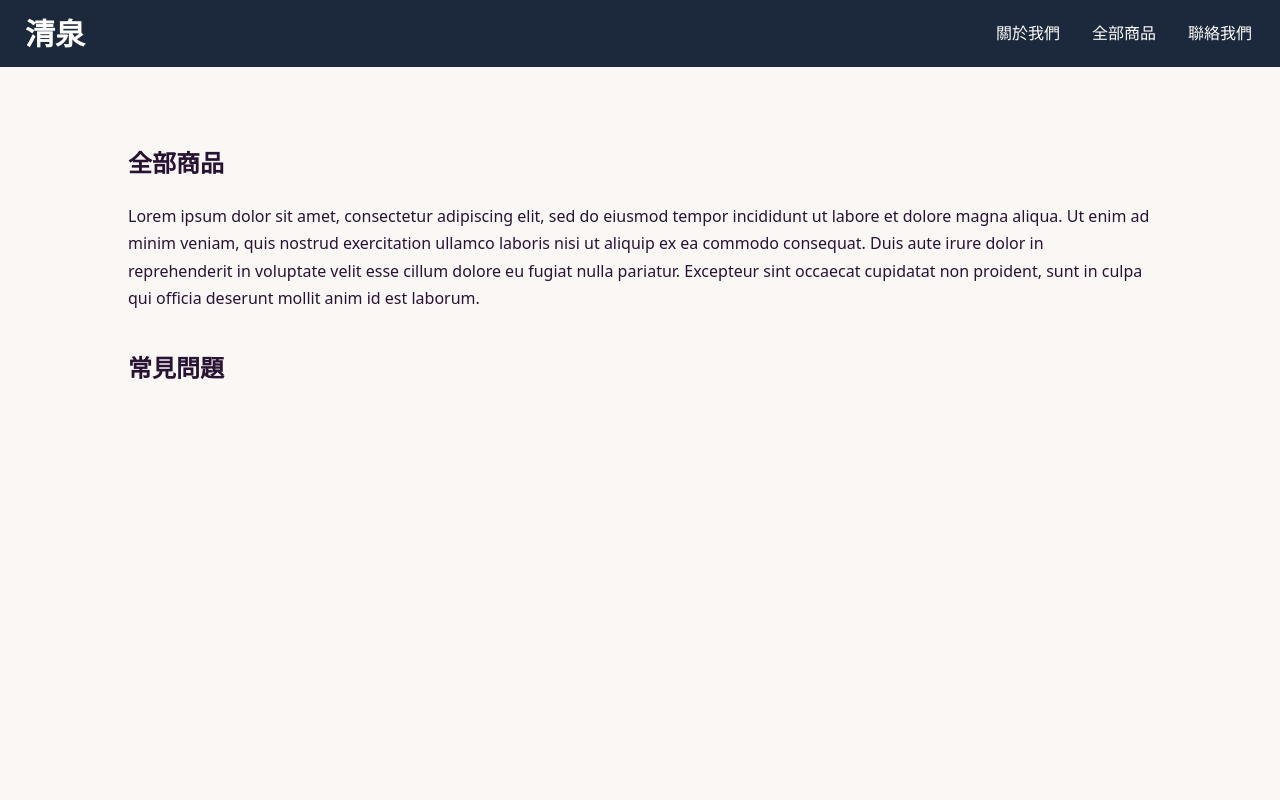
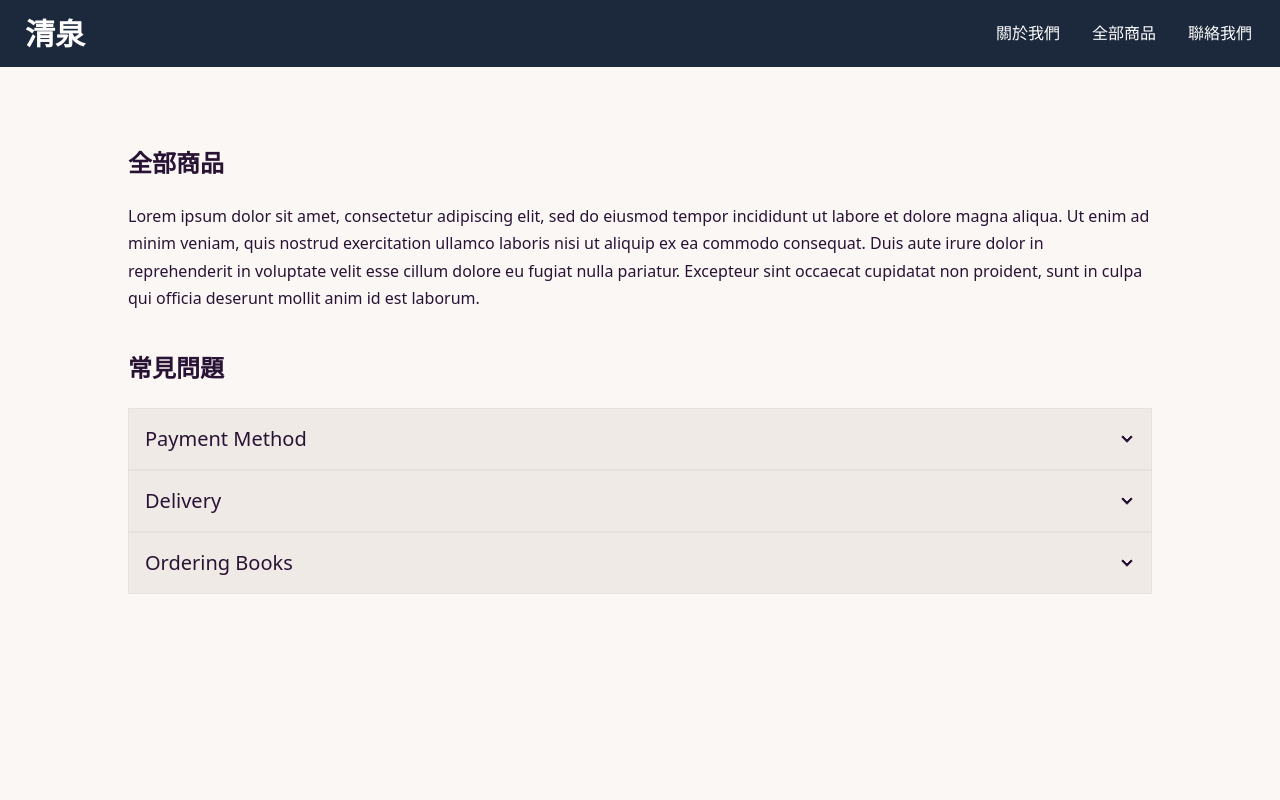
Before and after one commit to msunji/spring-publications-tw, a Next.js app: page /about in a window 1280 px wide. Shown: the top 800 px of the page. Built offline with nearby package versions, Linux system fonts and the light colour scheme.

Commit message:
Add placeholder FAQs section

```diff
--- a/pages/about.tsx
+++ b/pages/about.tsx
@@ -7,6 +7,35 @@ export default function Page() {
       </section>
       <section>
         <h1>常見問題</h1>
+        <div>
+          <div className="collapse collapse-arrow border border-base-300 bg-base-200">
+            <input type="checkbox" />
+            <div className="collapse-title text-xl font-medium">
+              Payment Method
+            </div>
+            <div className="collapse-content">
+              <p>Lorem ipsum dolor sit amet, consectetur adipiscing elit, sed do eiusmod tempor incididunt ut labore et dolore magna aliqua. Ut enim ad minim veniam, quis nostrud exercitation ullamco laboris nisi ut aliquip ex ea commodo consequat. Duis aute irure dolor in reprehenderit in voluptate velit esse cillum dolore eu fugiat nulla pariatur. Excepteur sint occaecat cupidatat non proident, sunt in culpa qui officia deserunt mollit anim id est laborum.</p>
+            </div>
+          </div>
+          <div className="collapse collapse-arrow border border-base-300 bg-base-200">
+            <input type="checkbox" />
+            <div className="collapse-title text-xl font-medium">
+              Delivery
+            </div>
+            <div className="collapse-content">
+              <p>Lorem ipsum dolor sit amet, consectetur adipiscing elit, sed do eiusmod tempor incididunt ut labore et dolore magna aliqua. Ut enim ad minim veniam, quis nostrud exercitation ullamco laboris nisi ut aliquip ex ea commodo consequat. Duis aute irure dolor in reprehenderit in voluptate velit esse cillum dolore eu fugiat nulla pariatur. Excepteur sint occaecat cupidatat non proident, sunt in culpa qui officia deserunt mollit anim id est laborum.</p>
+            </div>
+          </div>
+          <div className="collapse collapse-arrow border border-base-300 bg-base-200">
+            <input type="checkbox" />
+            <div className="collapse-title text-xl font-medium">
+              Ordering Books
+            </div>
+            <div className="collapse-content">
+              <p>Lorem ipsum dolor sit amet, consectetur adipiscing elit, sed do eiusmod tempor incididunt ut labore et dolore magna aliqua. Ut enim ad minim veniam, quis nostrud exercitation ullamco laboris nisi ut aliquip ex ea commodo consequat. Duis aute irure dolor in reprehenderit in voluptate velit esse cillum dolore eu fugiat nulla pariatur. Excepteur sint occaecat cupidatat non proident, sunt in culpa qui officia deserunt mollit anim id est laborum.</p>
+            </div>
+          </div>
+        </div>
       </section>
     </>
   )
```
